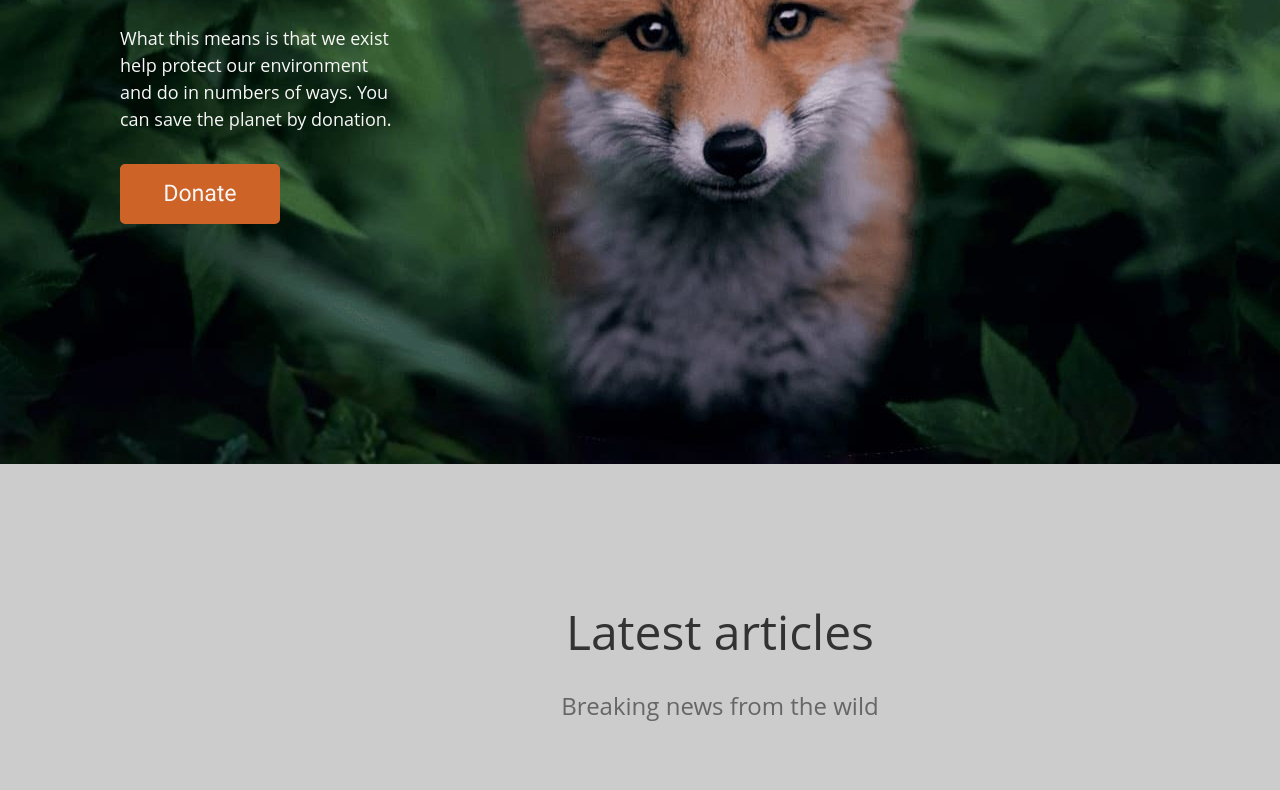
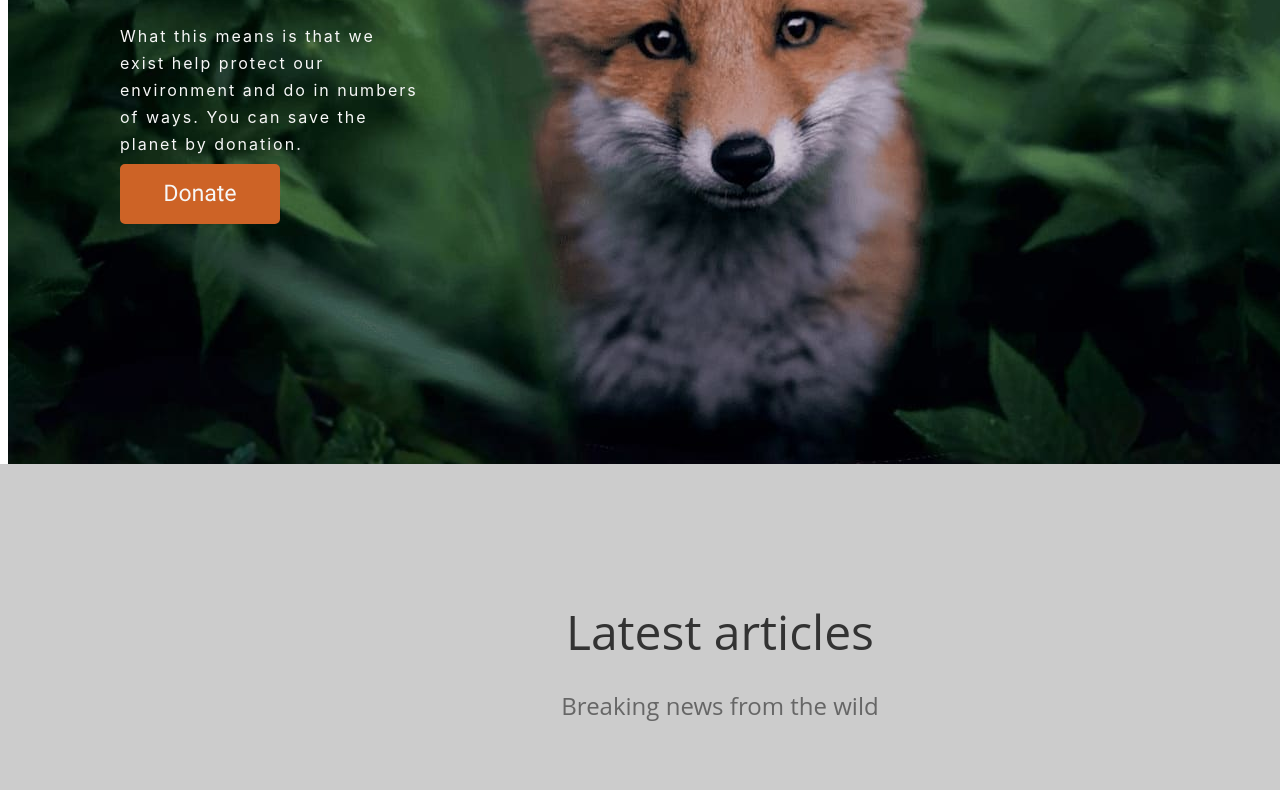
Before and after one commit to arubtsova/Wildlife, a plain HTML site: page index.html in a window 1280 px wide. Shown: the part 316-1106 px from the top of the page. Drawn offline with Linux system fonts and the light colour scheme.

Commit message:
create a wrapper block and nest header and survival blocks in it

```diff
--- a/index.css
+++ b/index.css
@@ -1,12 +1,16 @@
-
-
-.header{
+.wrapper{
     background: url(img/header.png);
-    position: absolute;
+    display: flex;
     width: 1440px;
     height: 780px;
     left: 0px;
     top: 0px;
+
+}
+
+.header{
+
+
 
 }
 
@@ -135,17 +139,17 @@
 
 .survival__text-help{
     position: absolute;
-    width: 274px;
+    width: 300px;
     height: 108px;
     left: 120px;
     top: 323px;
 
-    font-family: Open Sans;
+    font-family:-apple-system, BlinkMacSystemFont, 'Segoe UI', Roboto, Oxygen, Ubuntu, Cantarell, 'Open Sans', 'Helvetica Neue', sans-serif;
     font-style: normal;
-    font-weight: normal;
-    font-size: 18px;
+    font-weight:normal;
+    font-size: 16px;
     line-height: 27px;
-
+    letter-spacing: 2px;
 
 
     color: #F7F7F7;
--- a/index.html
+++ b/index.html
@@ -7,6 +7,7 @@
     <link rel="stylesheet" href="index.css">
 </head>
 <body>
+    <div class="wrapper">
         <header class="header">
             <nav class="header__nav-top">
                 <img class="header__symbol-top" src="img\symbol.svg">
@@ -18,13 +19,17 @@
                             <li><a href=""><button class="header__botton-signin">Sign in</button></a></li>
                         </ul>
             </nav>
+
+        </header>
+
     <div class="survival">
         <h1 class="survival__title-surv">Survival</h1>
             <p class="survival__text-help">What this means is that we exist help protect our environment and do in numbers of ways. You can save the planet by donation.</p>
 
                 <button class="survival__button-donate"><img src="img\Donate.svg"></button>
     </div>
-    </header>
+</div>
+
 
         <div class="latest-articles">
             <div class="latest-articles__title">
```
Lines whose indentation alone changed are shown as unchanged.
